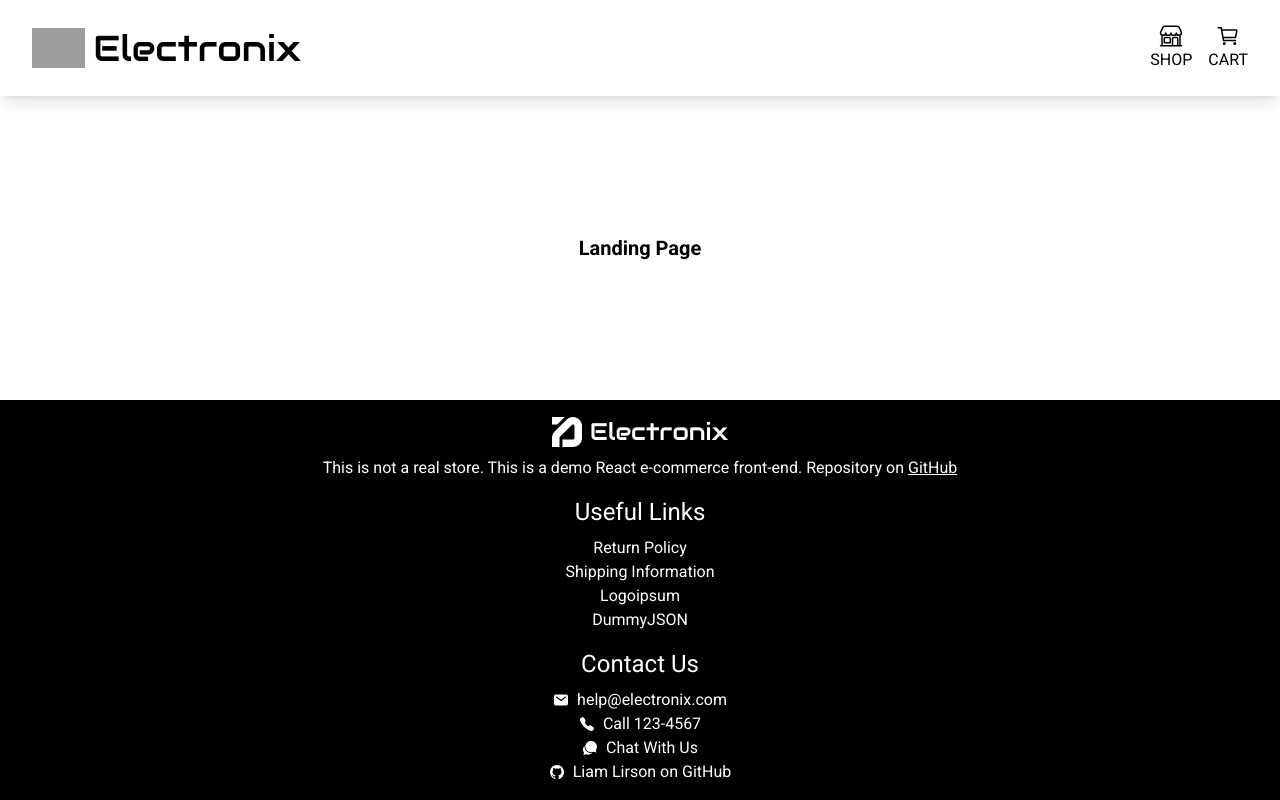
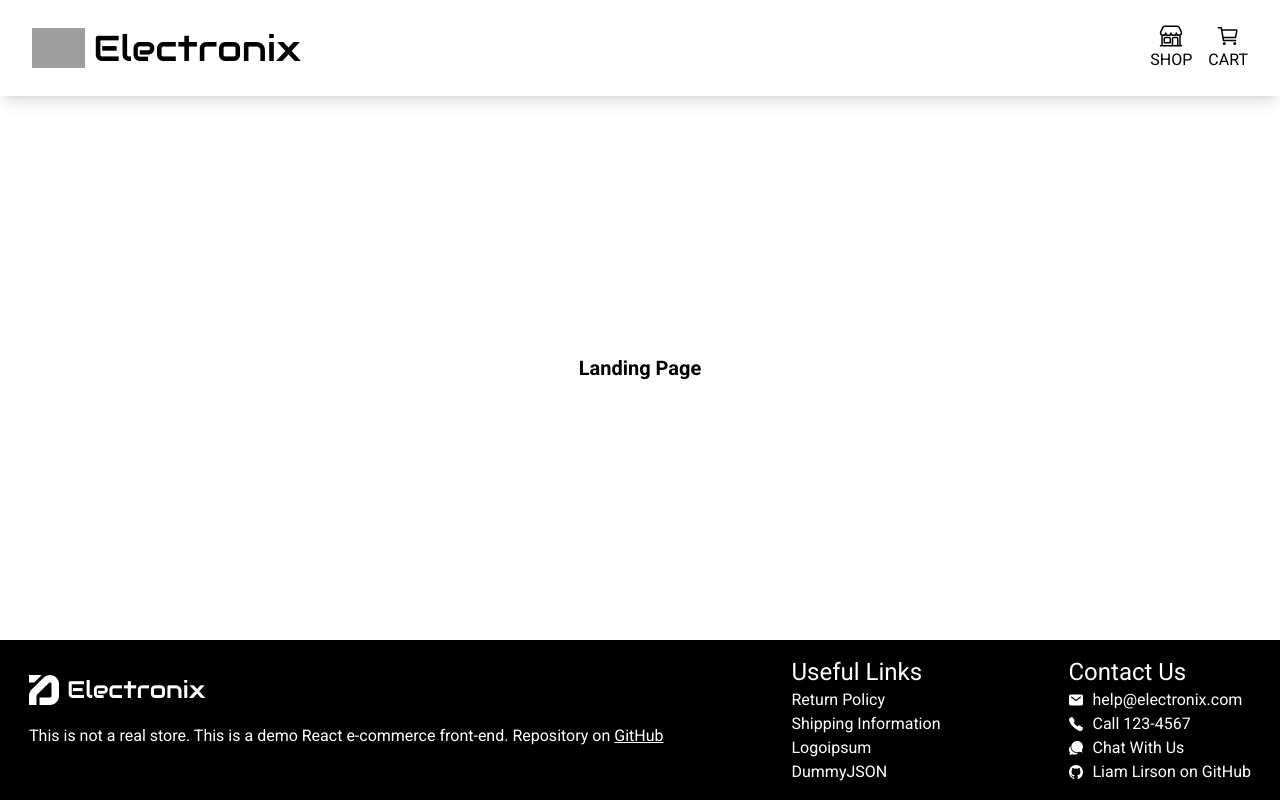
Before and after one commit to Liam-JL/electronix-storefront-refactor, a React (Vite) app: page / in a window 1280 px wide. Built offline with nearby package versions, Linux system fonts and the light colour scheme; grey boxes are pictures that could not be loaded.

Commit message:
Added Footer responsiveness.

```diff
--- a/src/components/Footer.tsx
+++ b/src/components/Footer.tsx
@@ -9,12 +9,12 @@ import { Link } from "react-router";
 
 function Footer() {
   return (
-    <div className="bg-(--color-black) text-(--color-white) p-4 flex flex-col gap-4">
+    <div className="bg-(--color-black) text-(--color-white) p-4 flex flex-col md:flex-row justify-center gap-8 md:gap-16 lg:gap-32">
       <section className="footer-section">
-        <span className="flex justify-center">
+        <span className="footer-header">
           <Logo size="small" variant="dark" />
         </span>
-        <span>
+        <span className="text-center md:text-start">
           This is not a real store. This is a demo React e-commerce front-end.
           Repository on{" "}
           <a
@@ -27,7 +27,7 @@ function Footer() {
       </section>
 
       <section className="footer-section">
-        <h2 className="flex justify-center">Useful Links</h2>
+        <h2 className="footer-header">Useful Links</h2>
         <ul>
           <li className="footer-link">
             <a href="#" title="Page under construction">
@@ -49,7 +49,7 @@ function Footer() {
       </section>
 
       <section className="footer-section">
-        <h2 className="flex justify-center">Contact Us</h2>
+        <h2 className="footer-header">Contact Us</h2>
         <ul>
           <li className="footer-link">
             <MailIcon />
--- a/src/index.css
+++ b/src/index.css
@@ -40,10 +40,14 @@
 
 @layer components {
   .footer-link {
-    @apply flex items-center gap-2 justify-center
+    @apply flex items-center gap-2 justify-center md:justify-start
+  }
+
+  .footer-header {
+    @apply flex justify-center md:justify-start
   }
 
   .footer-section {
-    @apply grid gap-2 justify-center
+    @apply grid justify-center md:justify-start
   }
 }
```
